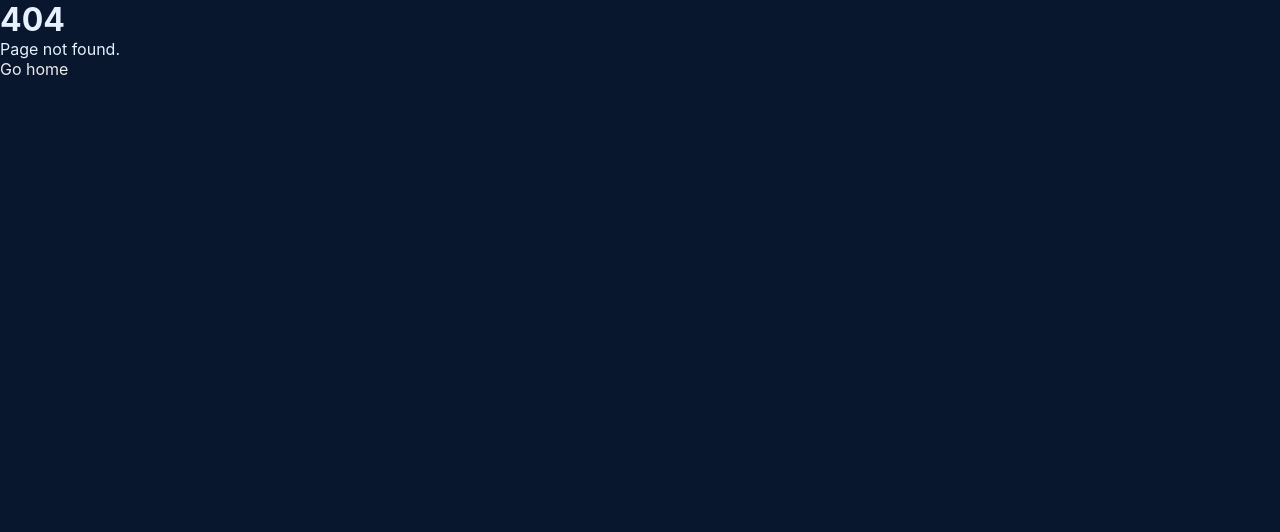
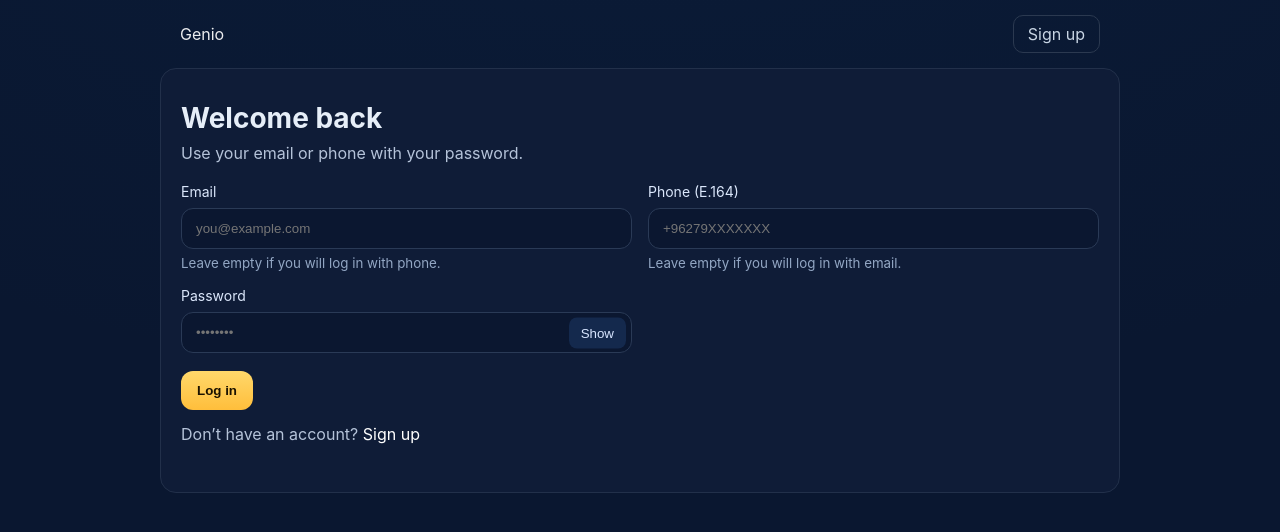
Before and after one commit to genio-ai/genio-os, a Next.js app: page /auth/login in a window 1280 px wide. Before the commit this address had no page. Shown: the top 532 px of the page. Built offline with nearby package versions, Linux system fonts and the light colour scheme.

Commit message:
Create login.js

```diff
--- /dev/null
+++ b/pages/auth/login.js
@@ -0,0 +1,155 @@
+// pages/auth/login.js
+import { useState } from "react";
+import Head from "next/head";
+import Link from "next/link";
+import Router from "next/router";
+
+export default function LoginPage() {
+  const [email, setEmail] = useState("");
+  const [phone, setPhone] = useState(""); // E.164 like +9627XXXXXXXX
+  const [password, setPassword] = useState("");
+  const [showPwd, setShowPwd] = useState(false);
+  const [loading, setLoading] = useState(false);
+  const [msg, setMsg] = useState({ type: "", text: "" });
+
+  async function onSubmit(e) {
+    e.preventDefault();
+    setMsg({ type: "", text: "" });
+
+    if ((!email && !phone) || !password) {
+      setMsg({ type: "error", text: "Please enter email or phone and your password." });
+      return;
+    }
+
+    try {
+      setLoading(true);
+      const r = await fetch("/api/auth/login", {
+        method: "POST",
+        headers: { "Content-Type": "application/json" },
+        body: JSON.stringify({
+          email: email || null,
+          phone: phone || null,
+          password,
+        }),
+      });
+      const data = await r.json();
+      if (!data.ok) {
+        setMsg({ type: "error", text: data.error || "Login failed." });
+      } else {
+        setMsg({ type: "success", text: "Logged in. Redirecting…" });
+        setTimeout(() => Router.push("/twin"), 600);
+      }
+    } catch {
+      setMsg({ type: "error", text: "Network error. Please try again." });
+    } finally {
+      setLoading(false);
+    }
+  }
+
+  return (
+    <>
+      <Head>
+        <title>Log in · Genio</title>
+        <meta name="robots" content="noindex" />
+      </Head>
+
+      <main className="wrap">
+        <header className="header">
+          <Link href="/" className="brand">Genio</Link>
+          <nav className="nav">
+            <Link href="/auth/signup" className="ghost">Sign up</Link>
+          </nav>
+        </header>
+
+        <section className="card">
+          <h1>Welcome back</h1>
+          <p className="sub">Use your email or phone with your password.</p>
+
+          <form onSubmit={onSubmit} noValidate>
+            <div className="grid">
+              <div className="field">
+                <label>Email</label>
+                <input
+                  type="email"
+                  placeholder="you@example.com"
+                  value={email}
+                  onChange={(e) => setEmail(e.target.value)}
+                />
+                <small className="hint">Leave empty if you will log in with phone.</small>
+              </div>
+
+              <div className="field">
+                <label>Phone (E.164)</label>
+                <input
+                  type="tel"
+                  placeholder="+96279XXXXXXX"
+                  value={phone}
+                  onChange={(e) => setPhone(e.target.value)}
+                />
+                <small className="hint">Leave empty if you will log in with email.</small>
+              </div>
+
+              <div className="field">
+                <label>Password</label>
+                <div className="pwd">
+                  <input
+                    type={showPwd ? "text" : "password"}
+                    placeholder="••••••••"
+                    value={password}
+                    onChange={(e) => setPassword(e.target.value)}
+                    required
+                  />
+                  <button type="button" onClick={() => setShowPwd((s) => !s)}>
+                    {showPwd ? "Hide" : "Show"}
+                  </button>
+                </div>
+              </div>
+            </div>
+
+            {msg.text ? (
+              <div className={`alert ${msg.type === "error" ? "error" : "ok"}`}>
+                {msg.text}
+              </div>
+            ) : null}
+
+            <button className="primary" type="submit" disabled={loading}>
+              {loading ? "Logging in…" : "Log in"}
+            </button>
+
+            <p className="foot">
+              Don’t have an account? <Link href="/auth/signup">Sign up</Link>
+            </p>
+          </form>
+        </section>
+      </main>
+
+      <style jsx>{`
+        .wrap { min-height: 100vh; background: radial-gradient(1200px 600px at 50% -200px, #0b3a6a22, transparent) #0a1730; color:#e6eef8; }
+        .header { max-width: 960px; margin:0 auto; padding:24px 20px; display:flex; align-items:center; justify-content:space-between; }
+        .brand { font-weight:800; letter-spacing:0.4px; color:#fff; text-decoration:none; font-size:20px; }
+        .nav :global(a){ color:#c9d6e5; text-decoration:none; padding:8px 14px; border:1px solid #2b3950; border-radius:10px; }
+        .ghost:hover{ background:#13233f; }
+        .card { max-width:960px; margin:0 auto 64px; padding:24px 20px 48px; background:#0f1c37; border:1px solid #22304a; border-radius:16px; }
+        h1{ margin:8px 0 8px; font-size:28px; }
+        .sub{ color:#b5c3d9; margin-bottom:20px; }
+        .grid{ display:grid; grid-template-columns:repeat(2,minmax(0,1fr)); gap:16px; }
+        @media (max-width:760px){ .grid{ grid-template-columns:1fr; } }
+        .field{ display:flex; flex-direction:column; }
+        label{ font-size:14px; margin-bottom:8px; color:#dbe7fb; }
+        input{ background:#0b1730; border:1px solid #2a3a56; color:#e6eef8; border-radius:12px; padding:12px 14px; outline:none; }
+        input:focus{ border-color:#3f86ff; box-shadow:0 0 0 3px #3f86ff33; }
+        .hint{ color:#93a7c4; margin-top:6px; }
+        .pwd{ position:relative; display:flex; align-items:center; }
+        .pwd input{ flex:1; padding-right:88px; }
+        .pwd button{ position:absolute; right:6px; top:50%; transform:translateY(-50%); background:#14294d; border:0; color:#d7e5ff; padding:8px 12px; border-radius:8px; cursor:pointer; }
+        .alert{ margin-top:14px; padding:12px 14px; border-radius:10px; font-size:14px; }
+        .alert.error{ background:#3a1120; border:1px solid #7a2745; color:#ffc3d2; }
+        .alert.ok{ background:#0f3020; border:1px solid #2e7a59; color:#b8ffde; }
+        .primary{ margin-top:18px; background:linear-gradient(180deg,#ffd86b,#ffbe3b); color:#1b1200; border:0; padding:12px 16px; border-radius:12px; font-weight:700; cursor:pointer; }
+        .primary:disabled{ opacity:0.6; cursor:not-allowed; }
+        .foot{ color:#b5c3d9; margin-top:14px; }
+        .foot :global(a){ color:#fff; }
+      `}</style>
+    </>
+  );
+}
```
